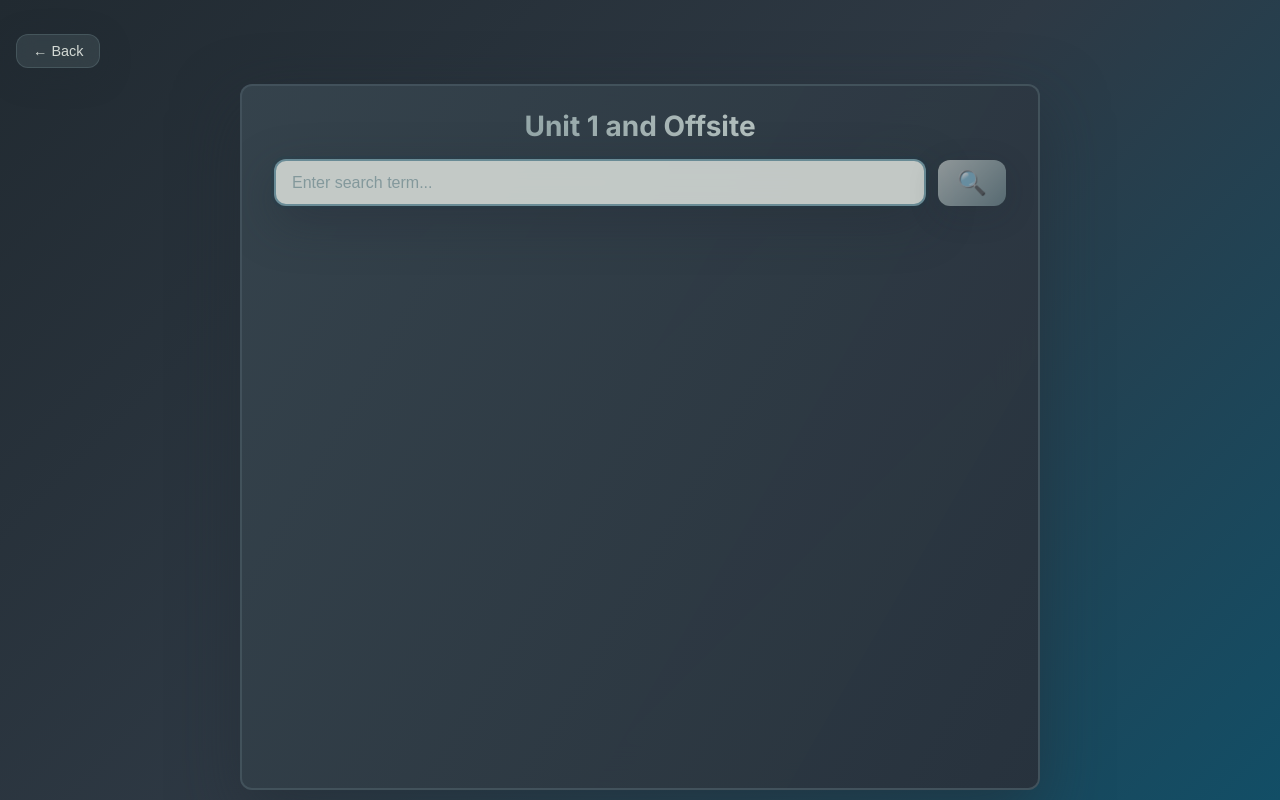
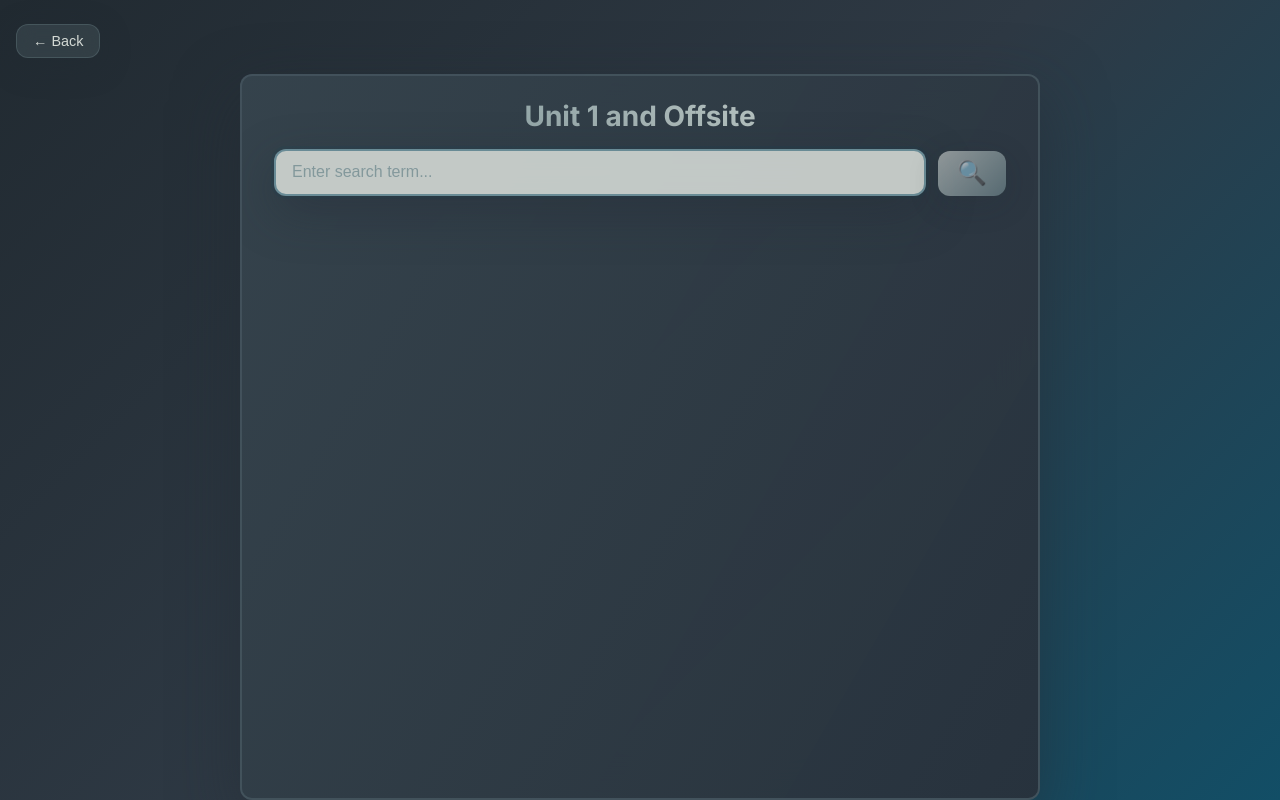
Before and after one commit to SKY1797/electrical-app-with-fgd-v2, a website: page index.html in a window 1280 px wide. Both pictures are taken after a click on the button "🏭 Unit 1 & Offsite". Drawn offline with Linux system fonts and the light colour scheme.

Commit message:
Update styles.css

```diff
--- a/styles.css
+++ b/styles.css
@@ -345,7 +345,6 @@ body::before {
 /* Search page container - outer box */
 .search-page-container {
   width: 100%;
-  height: 90%; /* Added */
   max-width: 800px;
   background: var(--card);
   border-radius: var(--radius);
@@ -354,7 +353,7 @@ body::before {
   border: 2px solid var(--border);
   position: relative;
   overflow: hidden;
-  /* flex: 1; */ /* Removed */
+  flex: 1;
   display: flex;
   flex-direction: column;
   padding: 1.5rem 2rem;
```
